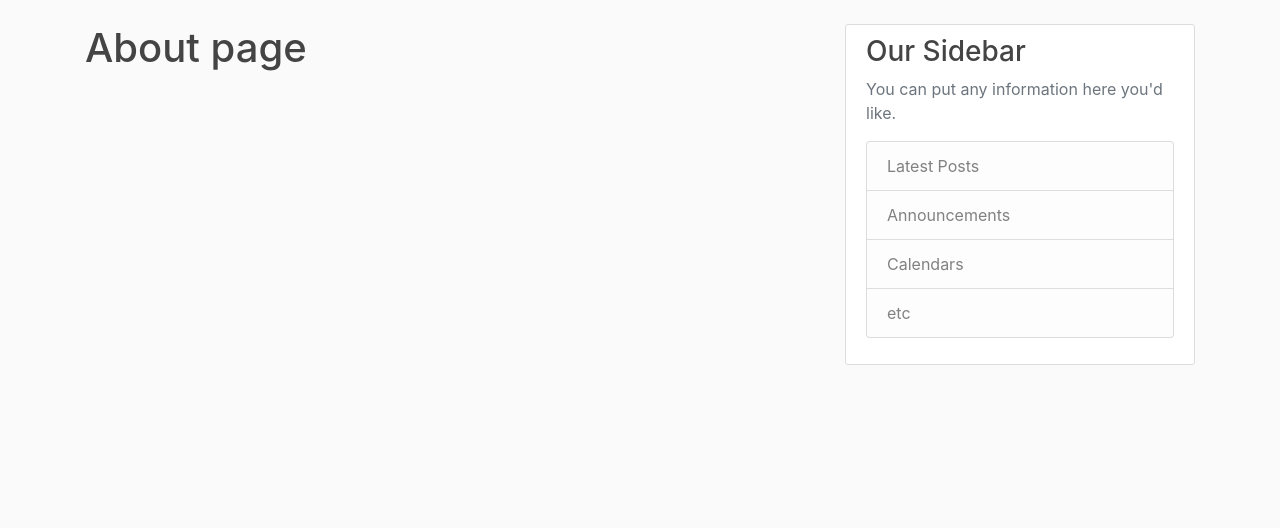
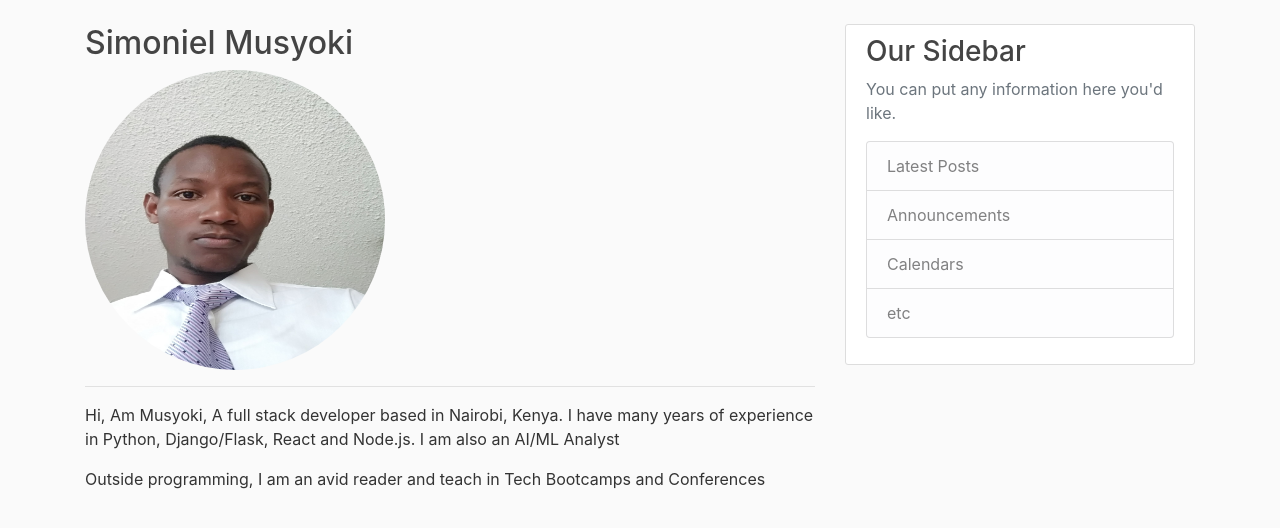
Before and after one commit to SimonielMusyoki/PersonalWebsite, a Django app: page /about/ in a window 1280 px wide. Shown: the part 56-584 px from the top of the page. Run offline with Django 3.2, Linux system fonts and the light colour scheme; some libraries are stand-ins or nearby versions.

Commit message:
About page template

```diff
--- a/blog/templates/blog/about.html
+++ b/blog/templates/blog/about.html
@@ -1,4 +1,11 @@
 {% extends 'blog/layout.html' %}
 {% block content %}
-    <h1>About page</h1>
+    <div class="media-body">
+        <h2><a class="article-title" href="#">Simoniel Musyoki</a></h2>
+        <img src="../../static/img/default.jpg" alt="Profile Image" style="width: 300px; height: 300px; border-radius: 50%; display: flex; justify-content: center; align-items: left;"/>
+        <hr>
+        <p class="article-content"> Hi, Am Musyoki, A full stack developer  based in Nairobi, Kenya. I have many years of experience in Python, Django/Flask, React and Node.js. I am also an AI/ML Analyst</p>
+        <p class="article-content">Outside programming, I am an avid reader and teach in Tech Bootcamps and Conferences </p>
+
+      </div>
 {% endblock content%}
```
